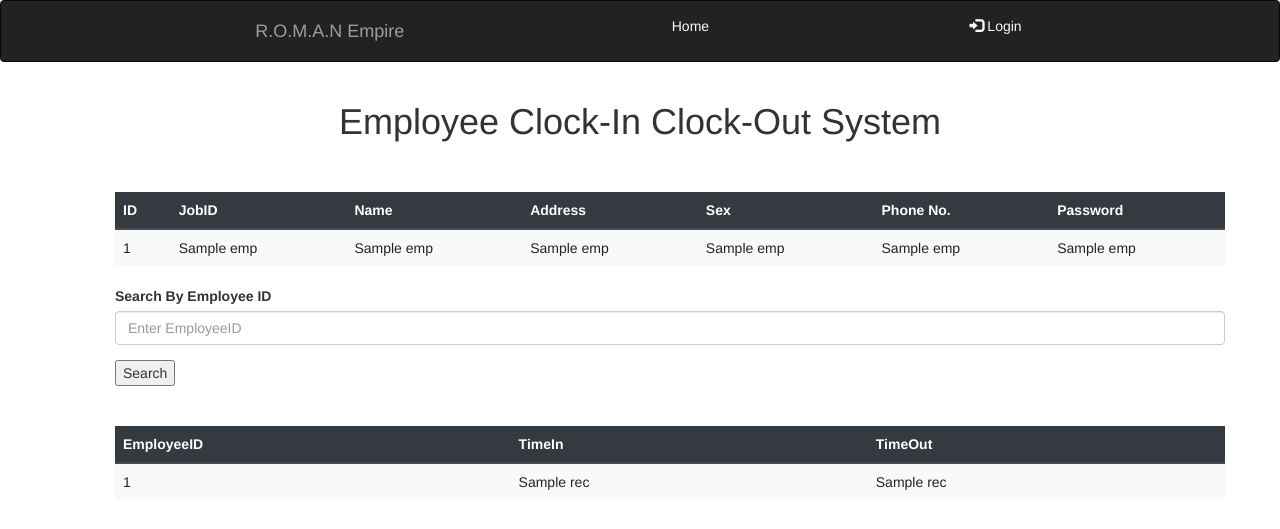
After one commit to rmlsuperville/COMP3613GroupProject, a Flask app: template templates/employees.html in a window 1280 px wide. The commit adds this page. Shown: the top 529 px of the page. Run offline with Flask 2, Linux system fonts and the light colour scheme; the template is opened without the code that fills it: most values are stand-ins (such as "Sample title", 1, 10 or a date in 2020); some libraries are stand-ins or nearby versions.

Commit message:
committed changes

```diff
--- a/deploy.py
+++ b/deploy.py
@@ -1,4 +1,4 @@
-from flask import Flask, render_template
+from flask import Flask, request, render_template
 from flask_mysqldb import MySQL
 
 app = Flask(__name__)
@@ -10,9 +10,12 @@ app.config['MYSQL_DB'] = "SWy5rY8sM1"
 
 mysql = MySQL(app)
 
-
 @app.route('/')
 def index():
+	return render_template('index.html')
+
+@app.route('/employees')
+def employees():
 	cur1 = mysql.connection.cursor()
 	cur2 = mysql.connection.cursor()
 
@@ -23,10 +26,26 @@ def index():
 		empInfo = cur1.fetchall()
 		empRecords = cur2.fetchall()
 
-		return render_template('index.html', empInfo=empInfo, empRecords=empRecords)
+		return render_template('employees.html', empInfo=empInfo, empRecords=empRecords)
 	else:
 		return "<h1>Failure in retrieving data</h1>"
 
 
+@app.route('/employee_search', methods=['POST'])
+def employee_search():
+
+	empID = request.form['empId']
+	cur = mysql.connection.cursor()
+
+	result = cur.execute("SELECT * FROM EmployeeRecords WHERE EmployeeID = {};". format(empID))
+	if result > 0:
+		empRecords = cur.fetchall()
+
+		return render_template('employee.html', empRecords=empRecords)
+	else:
+		return "<h1>Failure in retrieving data</h1>"
+
+
+
 if __name__ == "__main__":
     app.run(debug=True)
--- /dev/null
+++ b/templates/employees.html
@@ -0,0 +1,51 @@
+{% extends "layout.html" %}
+{% block content %}
+
+     <table class="table table-striped table-hover">
+                <thead class="thead-dark">
+                    <th>ID</th> <th>JobID</th> <th>Name</th> <th>Address</th> <th>Sex</th>  <th>Phone No.</th><th>Password</th>
+                </thead>
+
+                <tbody>
+                    {% for emp in empInfo%}
+                    <tr>
+                        <td>{{emp[0]}}</td>
+                        <td>{{emp[1]}}</td>
+                        <td>{{emp[2]}}</td>
+                        <td>{{emp[3]}}</td>
+                        <td>{{emp[4]}}</td>
+                        <td>{{emp[5]}}</td>
+                        <td>{{emp[6]}}</td>
+                    </tr>
+                    {% endfor %}
+                </tbody>
+            </table>
+
+            <form method="POST" action="/employee_search">
+                <div class="form-group">
+                    <label for="empId">Search By Employee ID</label>
+                    <input type="number" class="form-control" id="empId" name="empId" aria-describedby="formHelp" placeholder="Enter EmployeeID" required>
+                </div>
+                <input type="submit" value="Search">
+            </form>
+
+
+            <br><br>
+
+            <table class="table table-striped table-hover">
+                <thead class="thead-dark">
+                    <th>EmployeeID</th> <th>TimeIn</th> <th>TimeOut</th>
+                </thead>
+
+                <tbody>
+                    {% for rec in empRecords%}
+                    <tr>
+                        <td>{{rec[0]}}</td>
+                        <td>{{rec[1]}}</td>
+                        <td>{{rec[2]}}</td>
+                    </tr>
+                    {% endfor %}
+                </tbody>
+            </table>
+
+{% endblock content %}
--- /dev/null
+++ b/templates/layout.html
@@ -0,0 +1,48 @@
+<!DOCTYPE html>
+<html lang="en">
+    <head>
+        <title>R.O.M.A.N Empire</title>
+        <meta charset="utf-8">
+        <meta name="viewport" content="width=device-width, initial-scale=1">
+        <link rel="stylesheet" href="https://stackpath.bootstrapcdn.com/bootstrap/4.3.1/css/bootstrap.min.css" integrity="sha384-ggOyR0iXCbMQv3Xipma34MD+dH/1fQ784/j6cY/iJTQUOhcWr7x9JvoRxT2MZw1T" crossorigin="anonymous">
+        <link rel="stylesheet" href="https://maxcdn.bootstrapcdn.com/bootstrap/3.4.0/css/bootstrap.min.css">
+        <!---<script src="https://ajax.googleapis.com/ajax/libs/jquery/3.3.1/jquery.min.js"></script>
+        <script src="https://maxcdn.bootstrapcdn.com/bootstrap/3.4.0/js/bootstrap.min.js"></script>-->
+    </head>
+    <body>
+
+    <nav class="navbar navbar-inverse">
+        <div class="container-fluid">
+            <div class="navbar-header">
+                <a class="navbar-brand" href="/">R.O.M.A.N Empire</a>
+            </div>
+            <div class="nav navbar-nav" class="nav navbar-nav navbar-right">
+                <ul class="list-inline">
+                    <li class="active"><a class="btn btn-outline-light" href="/">Home</a></li>
+                </ul>
+            </div>
+            <div class="nav navbar-nav navbar-right">
+                <ul class="list-inline" class="nav navbar-nav navbar-right">
+                    <li><a class="btn btn-outline-light" href="/api/login"><span class="glyphicon glyphicon-log-in"></span> Login</a></li>
+                </ul>
+            </div>
+        </div>
+    </nav>
+
+    </header>
+    <div class="blog-header">
+        <div class="container">
+            <h1 class="blog-title" style="text-align:center;">Employee Clock-In Clock-Out System</h1>
+
+            <br><br>
+
+            <main role="main" class="container">
+                <div class="container">
+                    {% block content %}{% endblock %}
+                </div>
+            </main>
+
+        </div>
+    </div>
+    </body>
+</html>
```
Also changed, not shown: templates/employee.html (added, +27 -0 lines), templates/index.html (+10 -77 lines).
